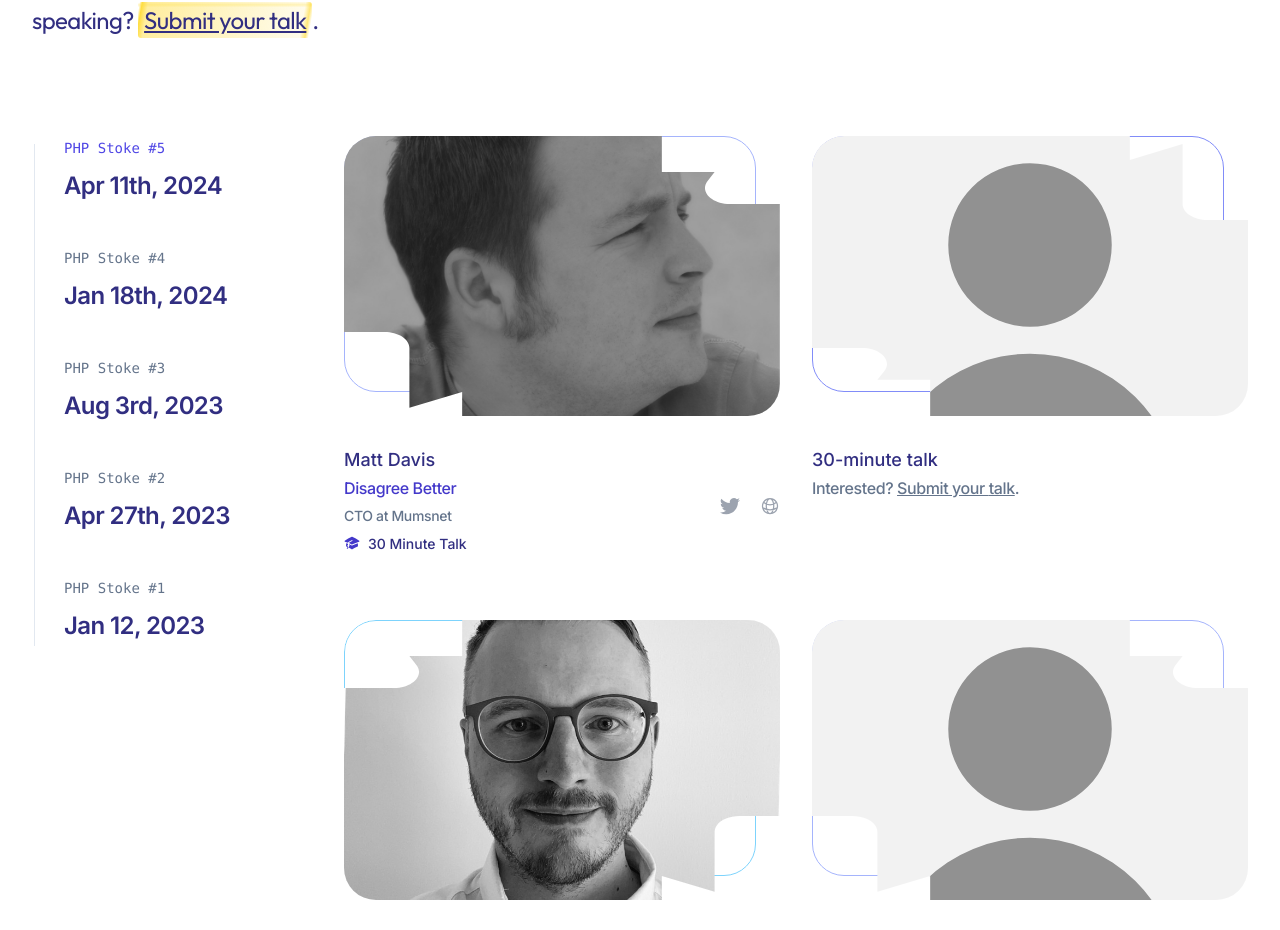
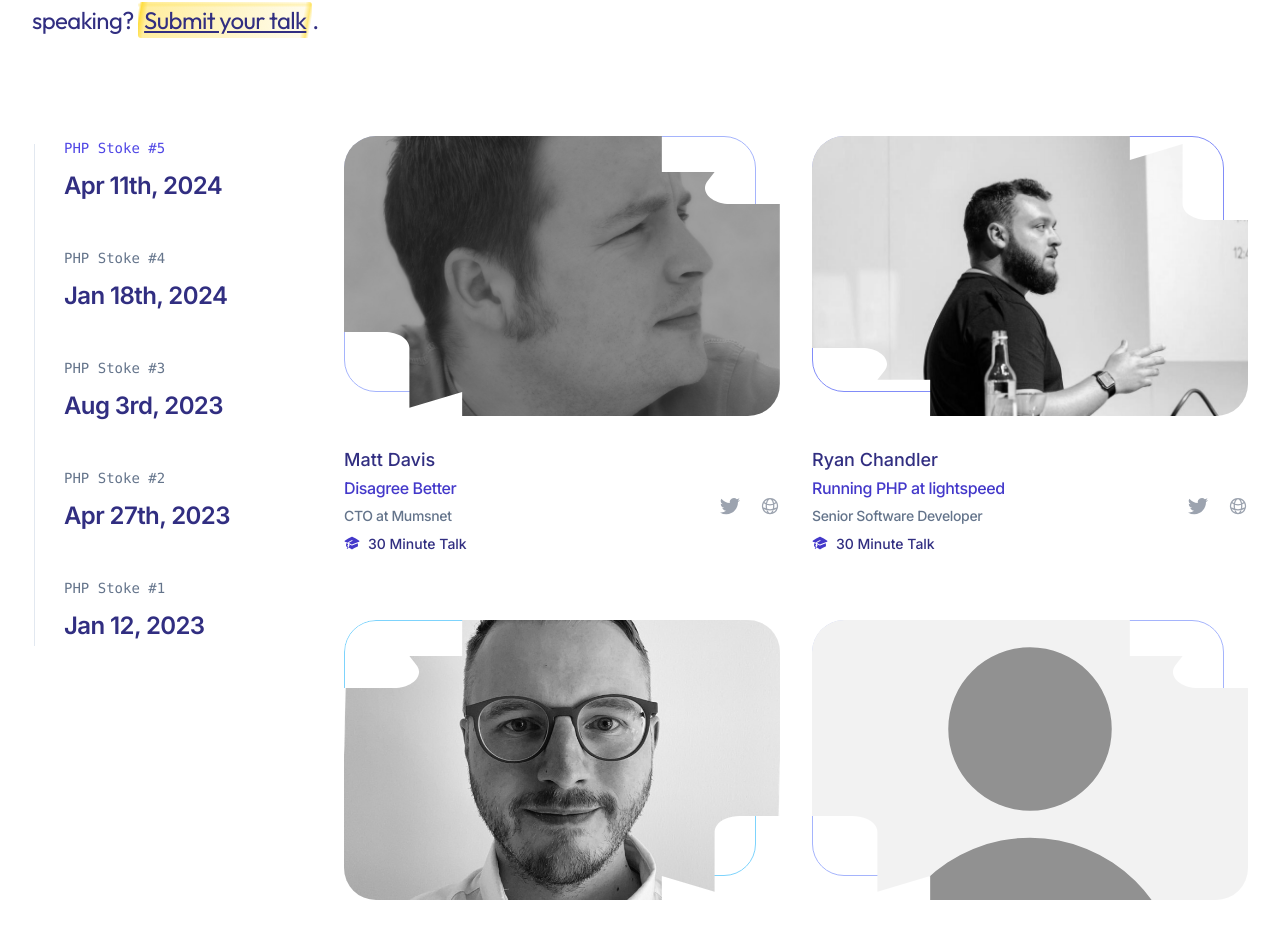
Before and after one commit to phpstoke/phpstoke.co.uk, a Next.js app: page / in a window 1280 px wide. Shown: the part 1971-2901 px from the top of the page. Built offline with nearby package versions, Linux system fonts and the light colour scheme; some icons are missing.

Commit message:
Add Ryan Chandler

```diff
--- a/src/components/Speakers.jsx
+++ b/src/components/Speakers.jsx
@@ -20,6 +20,7 @@ import michaelConnelly from '@/images/avatars/michael-connelly.jpg'
 import harryMessenger from '@/images/avatars/harry-messenger.jpeg'
 import mattDavis from '@/images/avatars/matt-davis.jpg'
 import adamDavis from '@/images/avatars/adam-davis.jpg'
+import ryanChandler from '@/images/avatars/ryan-chandler.jpg'
 
 import { AcademicCapIcon, BoltIcon, UserIcon } from '@heroicons/react/24/solid'
 
@@ -39,8 +40,14 @@ const days = [
         lightning: false,
         available: false,
       }, {
-        available: true,
+        name: 'Ryan Chandler',
+        role: 'Senior Software Developer',
+        talk: 'Running PHP at lightspeed',
+        image: ryanChandler,
+        twitterUrl: 'ryangjchandler',
+        webUrl: 'https://ryangjchandler.co.uk/',
         lightning: false,
+        available: false,
       }, {
         name: 'Adam Davis',
         role: 'Systems Development Manager at Bet365',
```
Also changed, not shown: src/images/avatars/ryan-chandler.jpg (added).
